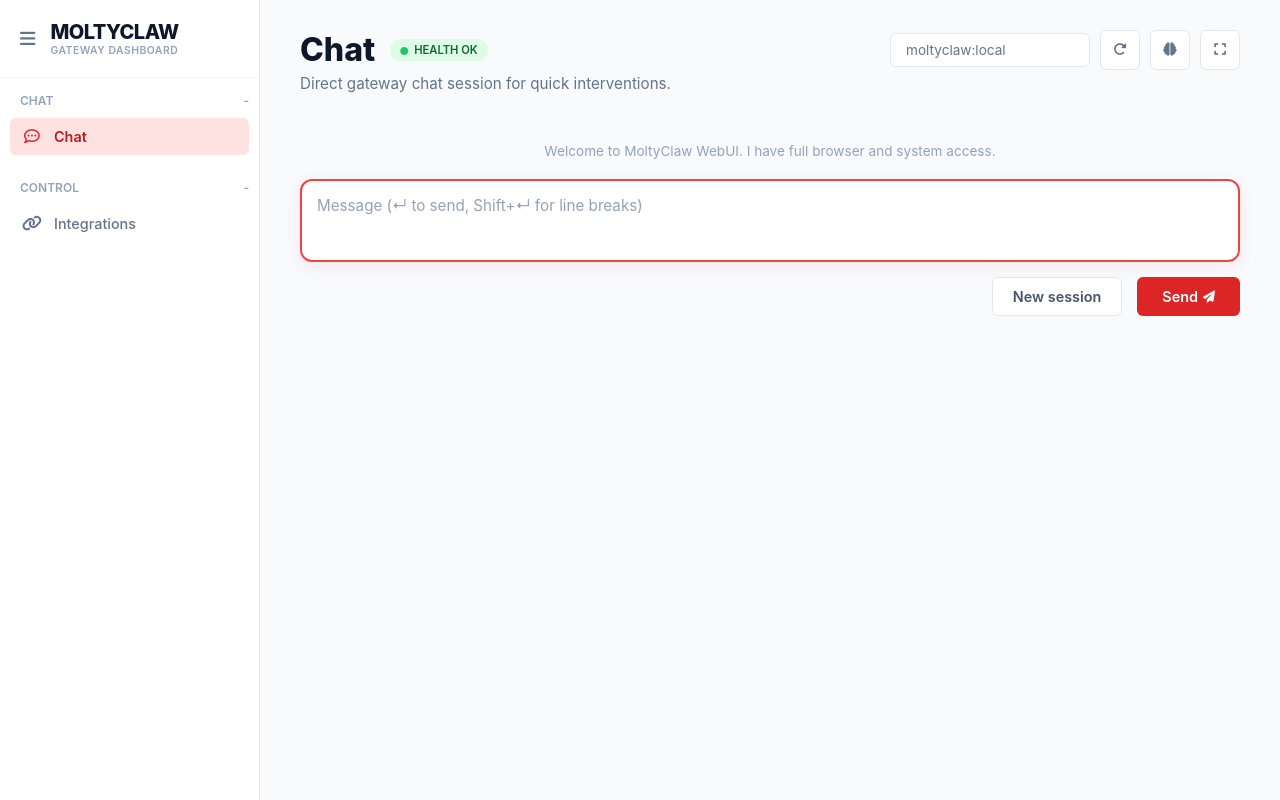
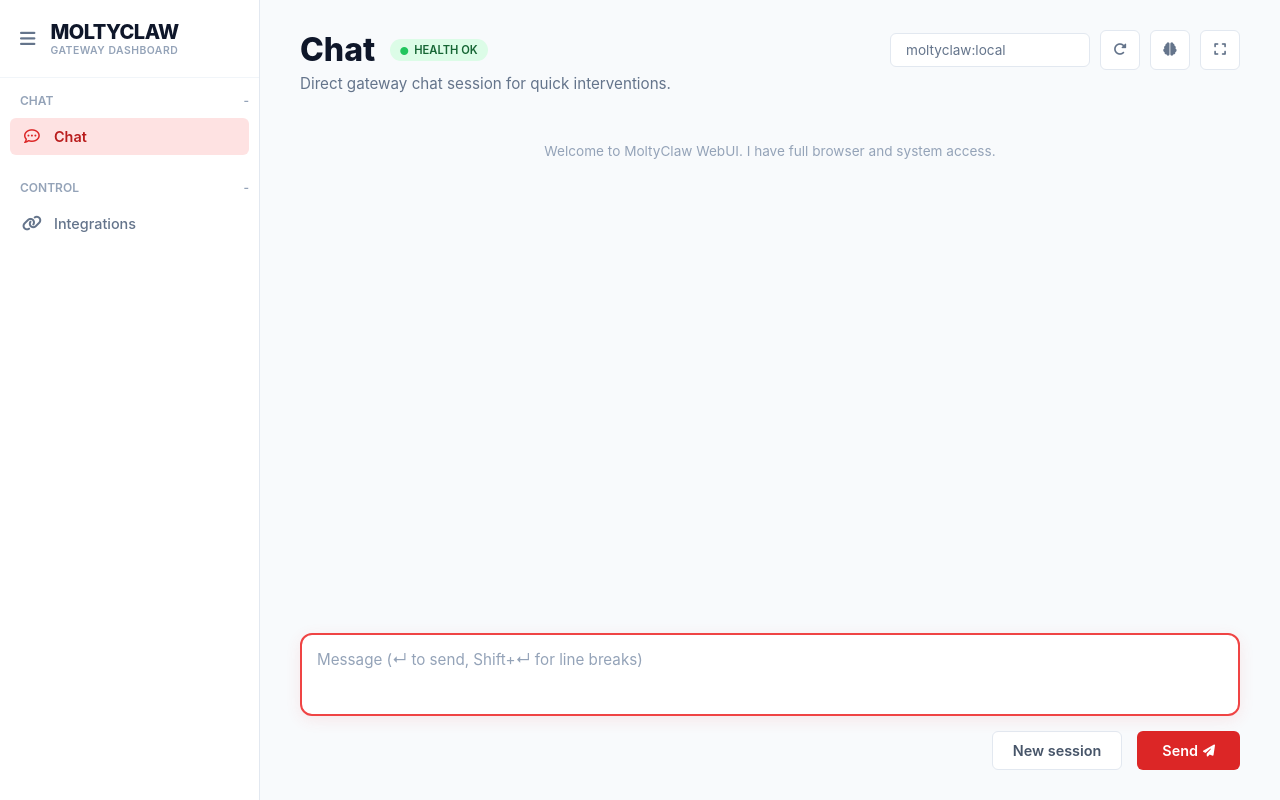
Before and after one commit to antojunimaia-ui/MoltyClaw, a Flask app: page / in a window 1280 px wide. Run offline with Flask 3, Linux system fonts and the light colour scheme; some libraries are stand-ins or nearby versions.

Commit message:
fix(webui): correct flexbox layout to push chat input to the bottom

```diff
--- a/src/webui/static/style.css
+++ b/src/webui/static/style.css
@@ -124,6 +124,20 @@ body {
     flex-direction: column;
     background-color: #f8fafc;
     position: relative;
+    height: 100%;
+}
+
+.view-content {
+    display: none;
+    flex-direction: column;
+    flex: 1;
+    width: 100%;
+    height: 100%;
+    overflow: hidden;
+}
+
+.view-content.active {
+    display: flex !important;
 }
 
 .main-header {
```
